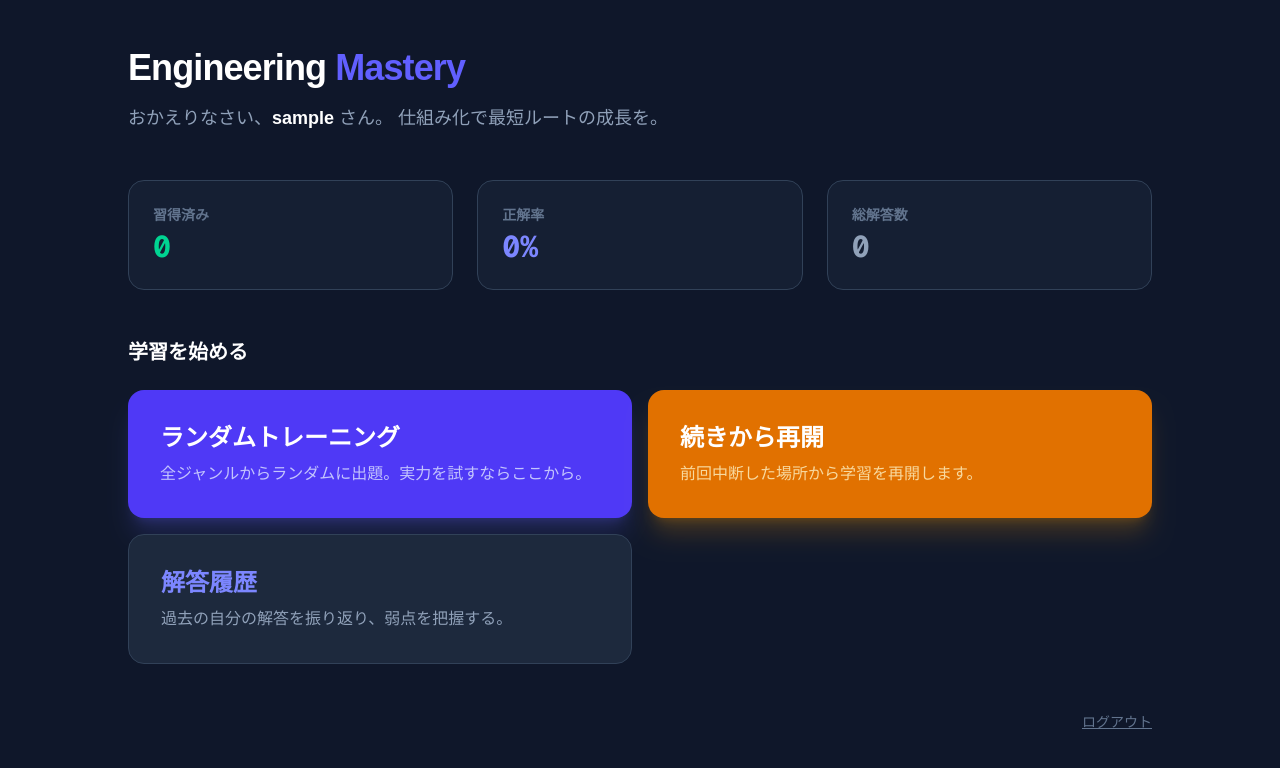
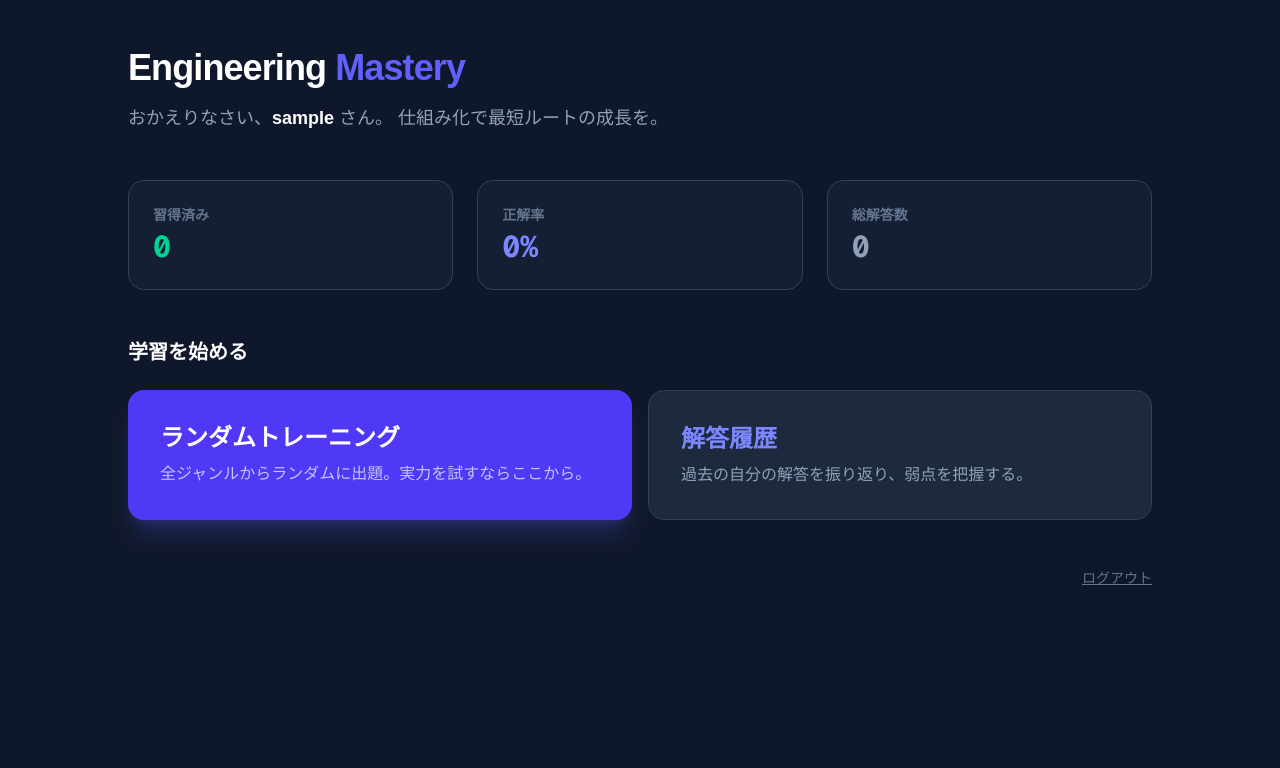
Before and after one commit to kazuya224/programing_quiz, a Next.js app: page / in a window 1280 px wide. Shown: the top 768 px of the page. Built offline with nearby package versions, Linux system fonts and the light colour scheme; no server answers; sample sign-in values are in the browser's storage.

Commit message:
続きから解くボタン表示修正

```diff
--- a/app/page.tsx
+++ b/app/page.tsx
@@ -11,6 +11,7 @@ interface UserStats {
   correctAnswers: number;
   accuracyRate: number;
   masteredCount: number;
+  hasResume: boolean;
 }
 
 export default function HomePage() {
@@ -88,10 +89,12 @@ export default function HomePage() {
               <p className="text-indigo-100 opacity-80">全ジャンルからランダムに出題。実力を試すならここから。</p>
             </Link>
 
-            <Link href="/quiz?mode=resume" className="group p-8 bg-amber-600 hover:bg-amber-500 rounded-2xl transition-all shadow-xl shadow-amber-500/20">
-              <h3 className="text-2xl font-bold mb-2">続きから再開</h3>
-              <p className="text-amber-100 opacity-80">前回中断した場所から学習を再開します。</p>
-            </Link>
+            {statsData?.hasResume && (
+              <Link href="/quiz?mode=resume" className="group p-8 bg-amber-600 hover:bg-amber-500 rounded-2xl transition-all shadow-xl shadow-amber-500/20">
+                <h3 className="text-2xl font-bold mb-2">続きから再開</h3>
+                <p className="text-amber-100 opacity-80">前回中断した場所から学習を再開します。</p>
+              </Link>
+            )}
 
             <Link href="/history" className="group p-8 bg-slate-800 border border-slate-700 hover:border-indigo-500 rounded-2xl transition-all">
               <h3 className="text-2xl font-bold mb-2 text-indigo-400">解答履歴</h3>
```
